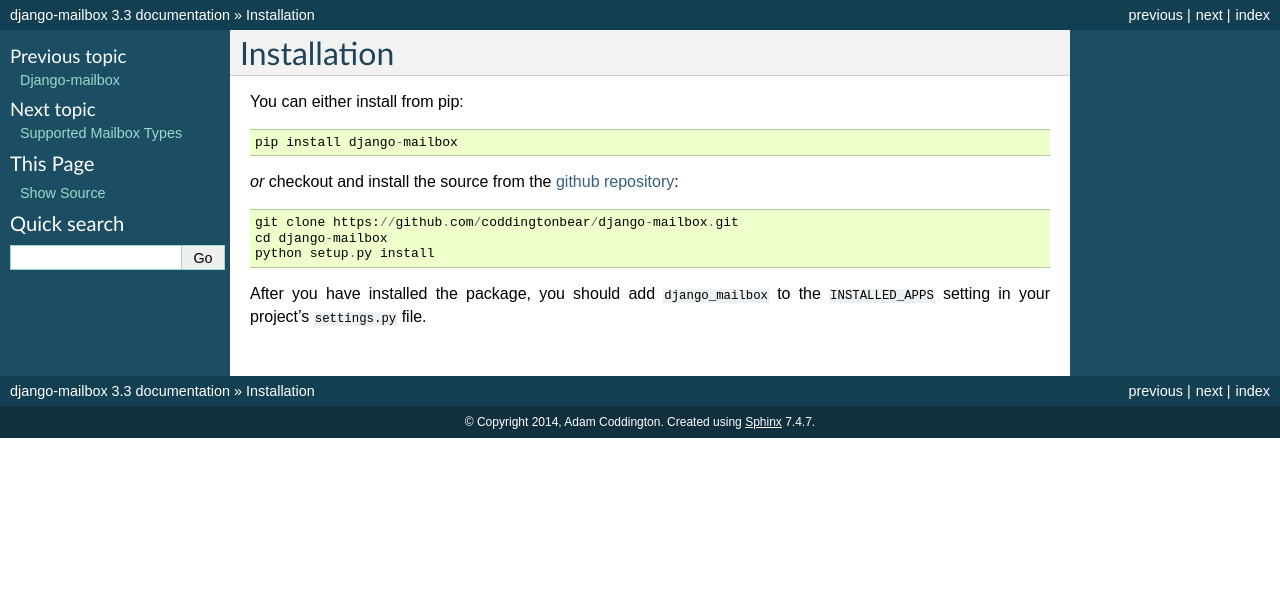
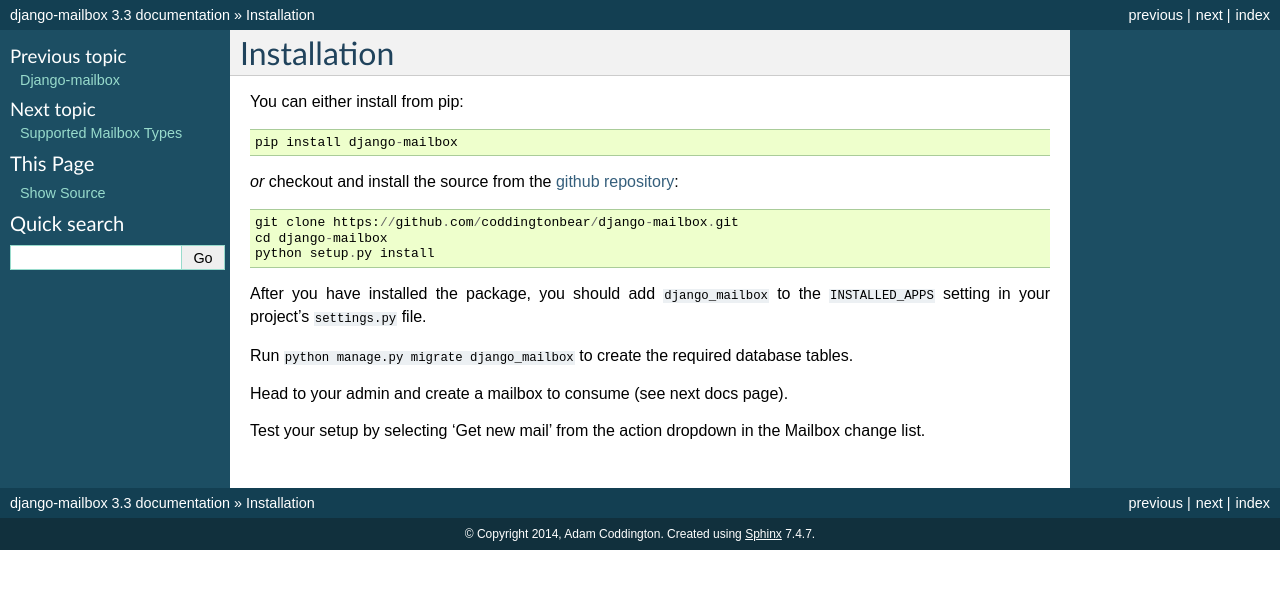
Before and after one commit to coddingtonbear/django-mailbox, a Sphinx documentation site: the page built from docs/topics/installation.rst, in a window 1280 px wide. Shown: the top 589 px of the page. Built offline with Sphinx 7.4.7, drawn with Linux system fonts in a browser that asks for light colours.

Commit message:
Update installation.rst
added db migration step and mailbox setup to installation notes

```diff
--- a/docs/topics/installation.rst
+++ b/docs/topics/installation.rst
@@ -14,3 +14,9 @@
 
 After you have installed the package,
 you should add ``django_mailbox`` to the ``INSTALLED_APPS`` setting in your project's ``settings.py`` file.
+
+Run ``python manage.py migrate django_mailbox`` to create the required database tables.
+
+Head to your admin and create a mailbox to consume (see next docs page).
+
+Test your setup by selecting 'Get new mail' from the action dropdown in the Mailbox change list.
```
